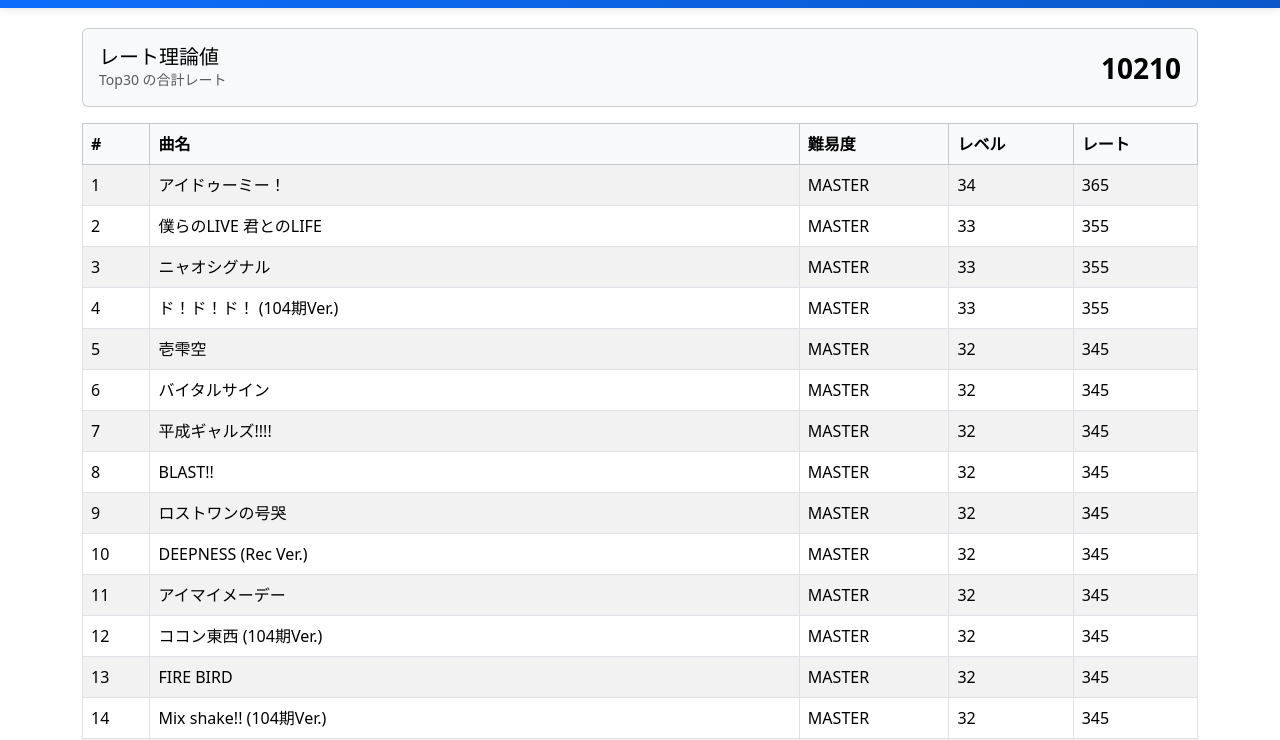
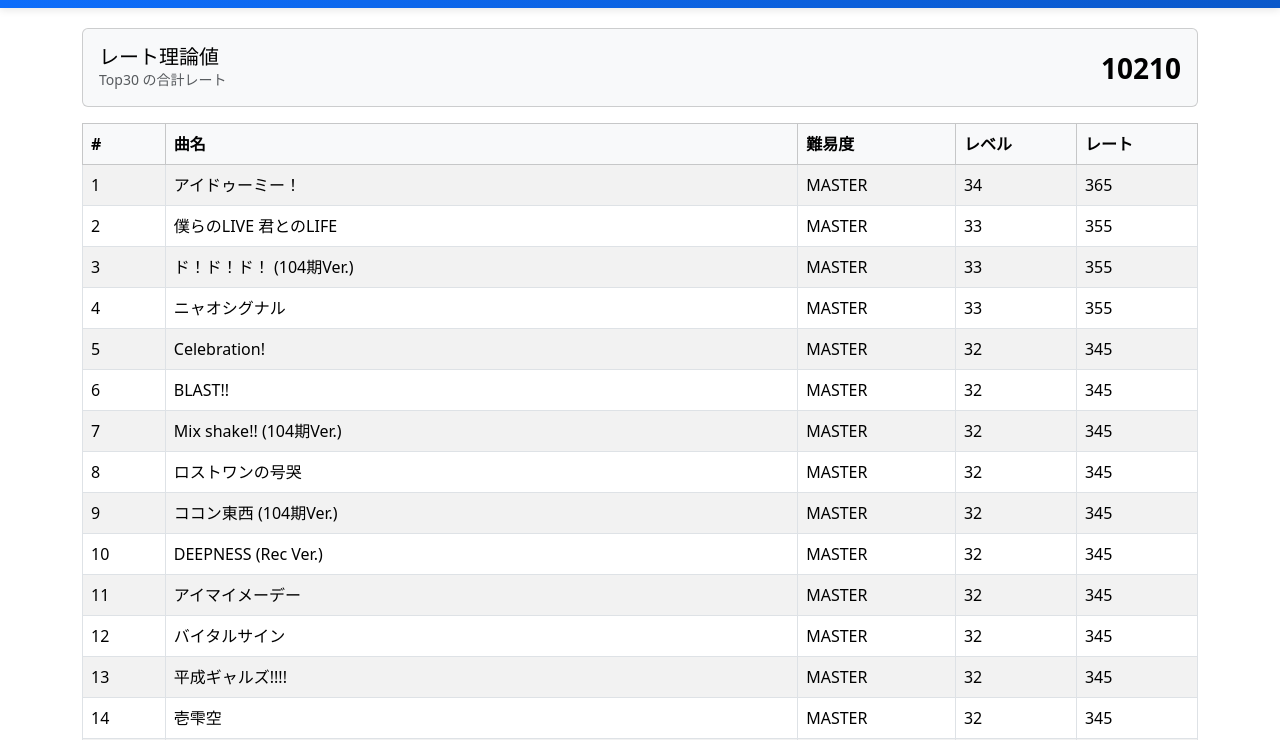
Before and after one commit to rft6/linklikelovelive, a plain HTML site: page rating/index.html in a window 1280 px wide. Shown: the part 60-800 px from the top of the page. Drawn offline with nearby package versions, Linux system fonts and the light colour scheme.

Commit message:
レートの表示内容を拡張

```diff
--- a/rating/index.html
+++ b/rating/index.html
@@ -122,21 +122,15 @@
                     </tr>
                 </thead>
                 <tbody>
-                    <tr v-for="(song, index) in songs" :key="song.id">
+                    <tr v-for="(item, index) in songs" :key="item.key">
                         <td>{{ index + 1 }}</td>
-                        <td>{{ song.name }}</td>
-
-                        <!-- 選択された難易度ラベル -->
-                        <td>{{ song._chosenLabel }}</td>
-
-                        <!-- 選択された難易度の数値（存在する場合は MV へリンク） -->
+                        <td>{{ item.name }}</td>
+                        <td>{{ item.difficulty }}</td>
                         <td>
-                            <a v-if="song._chosenMv" :href="song._chosenMv" target="_blank">{{ song._chosenValue }}</a>
-                            <span v-else>{{ song._chosenValue }}</span>
+                            <a v-if="item.mv" :href="item.mv" target="_blank">{{ item.level }}</a>
+                            <span v-else>{{ item.level }}</span>
                         </td>
-
-                        <!-- レート -->
-                        <td>{{ song._rate }}</td>
+                        <td>{{ item.rate }}</td>
                     </tr>
                 </tbody>
             </table>
@@ -190,39 +184,92 @@
                             return a.id - b.id
                         })
 
-                        // 上位30件に制限し、選ばれた難易度ラベル・値・MV・レートを計算してから表示
-                        const top30 = normalized.slice(0, 30).map(song => {
-                            let label = 'NORMAL'
-                            let value = song._n
-                            let mv = song.normal_mv || ''
-
-                            if (song._m === song._max) {
-                                label = 'MASTER'
-                                value = song._m
-                                mv = song.master_mv || ''
-                            } else if (song._e === song._max) {
-                                label = 'EXPERT'
-                                value = song._e
-                                mv = song.expert_mv || ''
-                            } else if (song._h === song._max) {
-                                label = 'HARD'
-                                value = song._h
-                                mv = song.hard_mv || ''
+                        // 全曲について各難易度ごとに行を展開
+                        const allSongs = []
+                        normalized.forEach(song => {
+                            // MASTER
+                            if (song._m > 0) {
+                                allSongs.push({
+                                    key: `${song.id}-master`,
+                                    id: song.id,
+                                    name: song.name,
+                                    difficulty: 'MASTER',
+                                    level: song._m,
+                                    rate: (song._m || 0) * 10 + 25,
+                                    mv: song.master_mv || ''
+                                })
                             }
-
-                            const rate = (Number(value) || 0) * 10 + 25
-
-                            return Object.assign({}, song, {
-                                _chosenLabel: label,
-                                _chosenValue: value,
-                                _chosenMv: mv,
-                                _rate: rate
-                            })
+                            // EXPERT
+                            if (song._e > 0) {
+                                allSongs.push({
+                                    key: `${song.id}-expert`,
+                                    id: song.id,
+                                    name: song.name,
+                                    difficulty: 'EXPERT',
+                                    level: song._e,
+                                    rate: (song._e || 0) * 10 + 25,
+                                    mv: song.expert_mv || ''
+                                })
+                            }
+                            // HARD
+                            if (song._h > 0) {
+                                allSongs.push({
+                                    key: `${song.id}-hard`,
+                                    id: song.id,
+                                    name: song.name,
+                                    difficulty: 'HARD',
+                                    level: song._h,
+                                    rate: (song._h || 0) * 10 + 25,
+                                    mv: song.hard_mv || ''
+                                })
+                            }
+                            // NORMAL
+                            if (song._n > 0) {
+                                allSongs.push({
+                                    key: `${song.id}-normal`,
+                                    id: song.id,
+                                    name: song.name,
+                                    difficulty: 'NORMAL',
+                                    level: song._n,
+                                    rate: (song._n || 0) * 10 + 25,
+                                    mv: song.normal_mv || ''
+                                })
+                            }
                         })
 
-                        this.songs = top30
-                        // 合計を計算して表示用にセット
-                        this.totalRate = top30.reduce((acc, s) => acc + (Number(s._rate) || 0), 0)
+                        // ソート処理
+                        const difficultyPriority = {
+                            'MASTER': 3,
+                            'EXPERT': 2,
+                            'HARD': 1,
+                            'NORMAL': 0
+                        }
+                        allSongs.sort((a, b) => {
+                            // レベルの降順
+                            if (a.level !== b.level) {
+                                return b.level - a.level
+                            }
+                            // 難易度が同等の場合は優先度で降順
+                            if (difficultyPriority[a.difficulty] !== difficultyPriority[b.difficulty]) {
+                                return difficultyPriority[b.difficulty] - difficultyPriority[a.difficulty]
+                            }
+                            // レベルと難易度が同等の場合は ID で昇順
+                            return a.id - b.id
+                        })
+
+                        // TOP30で理論値を計算
+                        const top30 = normalized.slice(0, 30)
+                        this.totalRate = top30.reduce((acc, s) => {
+                            const rate_n = (s._n || 0) * 10 + 25
+                            const rate_h = (s._h || 0) * 10 + 25
+                            const rate_e = (s._e || 0) * 10 + 25
+                            const rate_m = (s._m || 0) * 10 + 25
+                            const maxRate = Math.max(rate_n, rate_h, rate_e, rate_m)
+                            return acc + maxRate
+                        }, 0)
+
+                        // 全曲を表示
+                        this.songs = allSongs
                     })
                     .catch(err => {
                         this.error = "データ取得失敗: " + err.message
```
